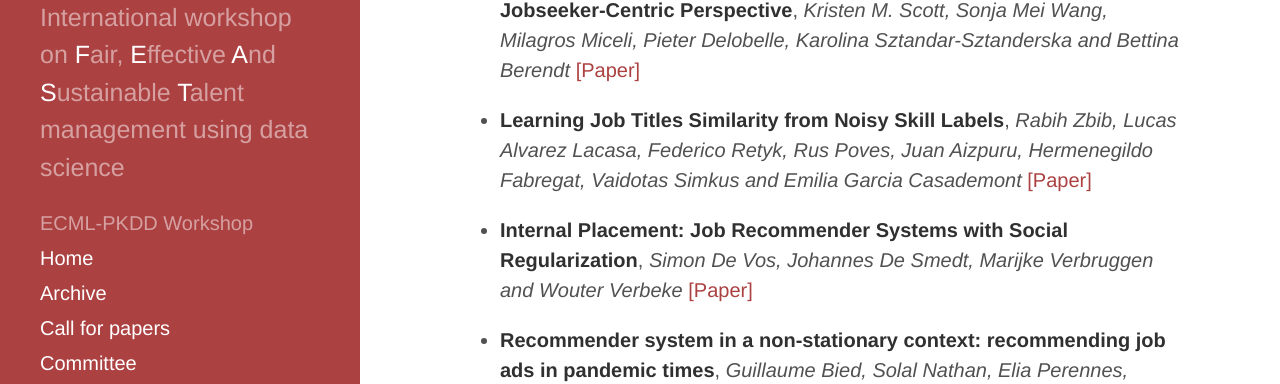
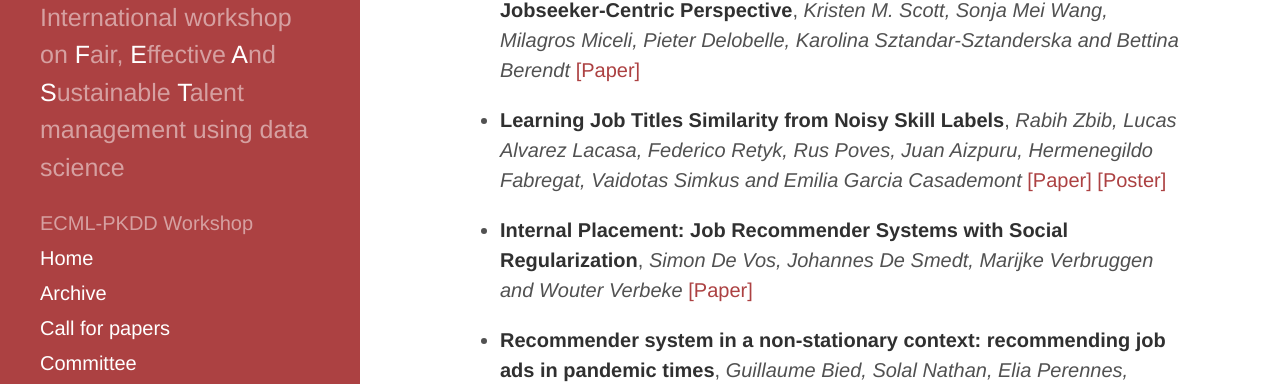
Before and after one commit to feast-ecmlpkdd/feast-ecmlpkdd.github.io, a Jekyll site: the page built from pages/papers.md, in a window 1280 px wide. Shown: the part 254-638 px from the top of the page. Built offline with Jekyll 4.4.1, drawn with Linux system fonts in a browser that asks for light colours.

Commit message:
add one poster.

```diff
--- a/pages/papers.md
+++ b/pages/papers.md
@@ -8,7 +8,7 @@
 
 * __Algorithmic Tools in Public Employment Services: Towards a Jobseeker-Centric Perspective__, _Kristen M. Scott, Sonja Mei Wang, Milagros Miceli, Pieter Delobelle, Karolina Sztandar-Sztanderska and Bettina Berendt_ [[Paper]](FEAST2022_paper_3153.pdf)
 
-* __Learning Job Titles Similarity from Noisy Skill Labels__, _Rabih Zbib, Lucas Alvarez Lacasa, Federico Retyk, Rus Poves, Juan Aizpuru, Hermenegildo Fabregat, Vaidotas Simkus and Emilia Garcia Casademont_ [[Paper]](FEAST2022_paper_4972.pdf)
+* __Learning Job Titles Similarity from Noisy Skill Labels__, _Rabih Zbib, Lucas Alvarez Lacasa, Federico Retyk, Rus Poves, Juan Aizpuru, Hermenegildo Fabregat, Vaidotas Simkus and Emilia Garcia Casademont_ [[Paper]](FEAST2022_paper_4972.pdf) [[Poster]](FEAST2022_poster_4972.pdf)
 
 * __Internal Placement: Job Recommender Systems with Social Regularization__, _Simon De Vos, Johannes De Smedt, Marijke Verbruggen and Wouter Verbeke_ [[Paper]](FEAST2022_paper_4436.pdf)
 
```
Also changed, not shown: 1 other file.
